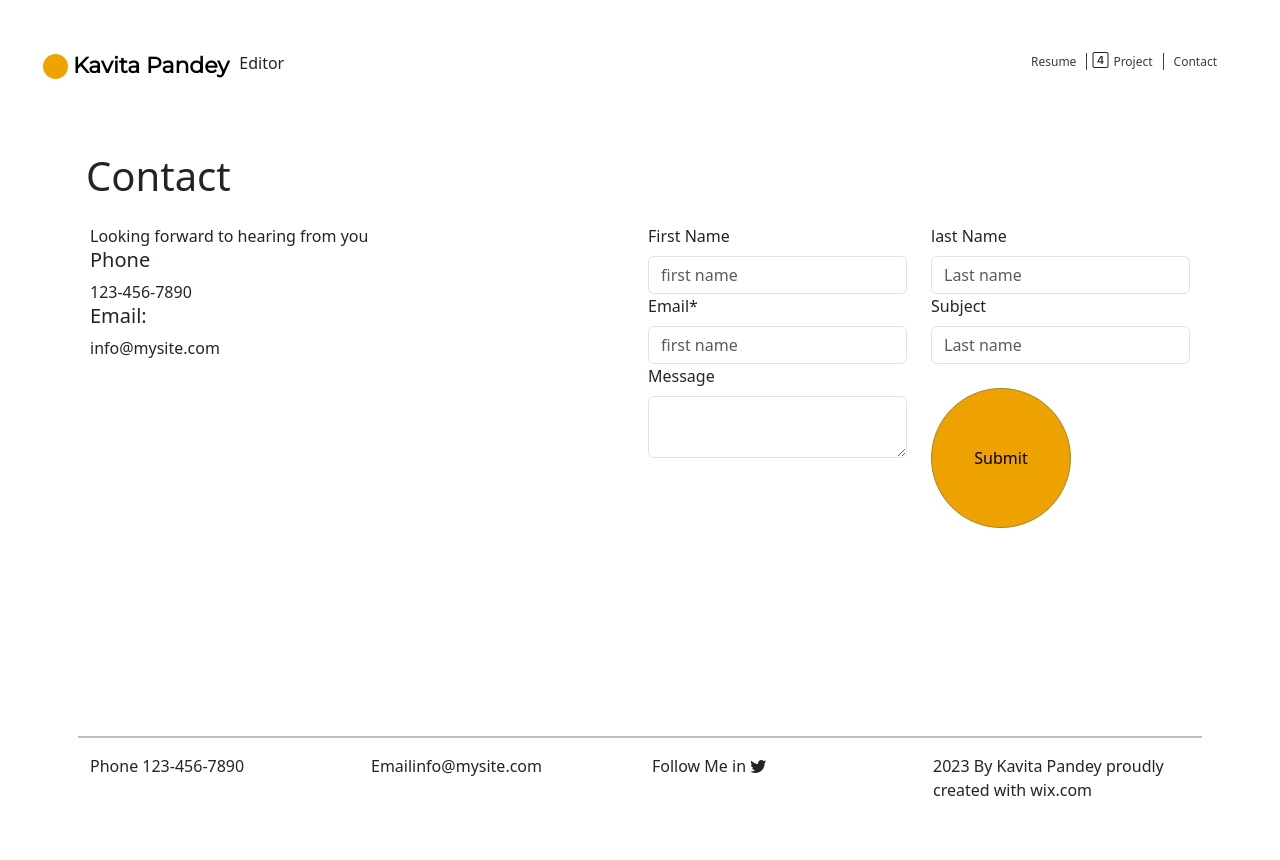
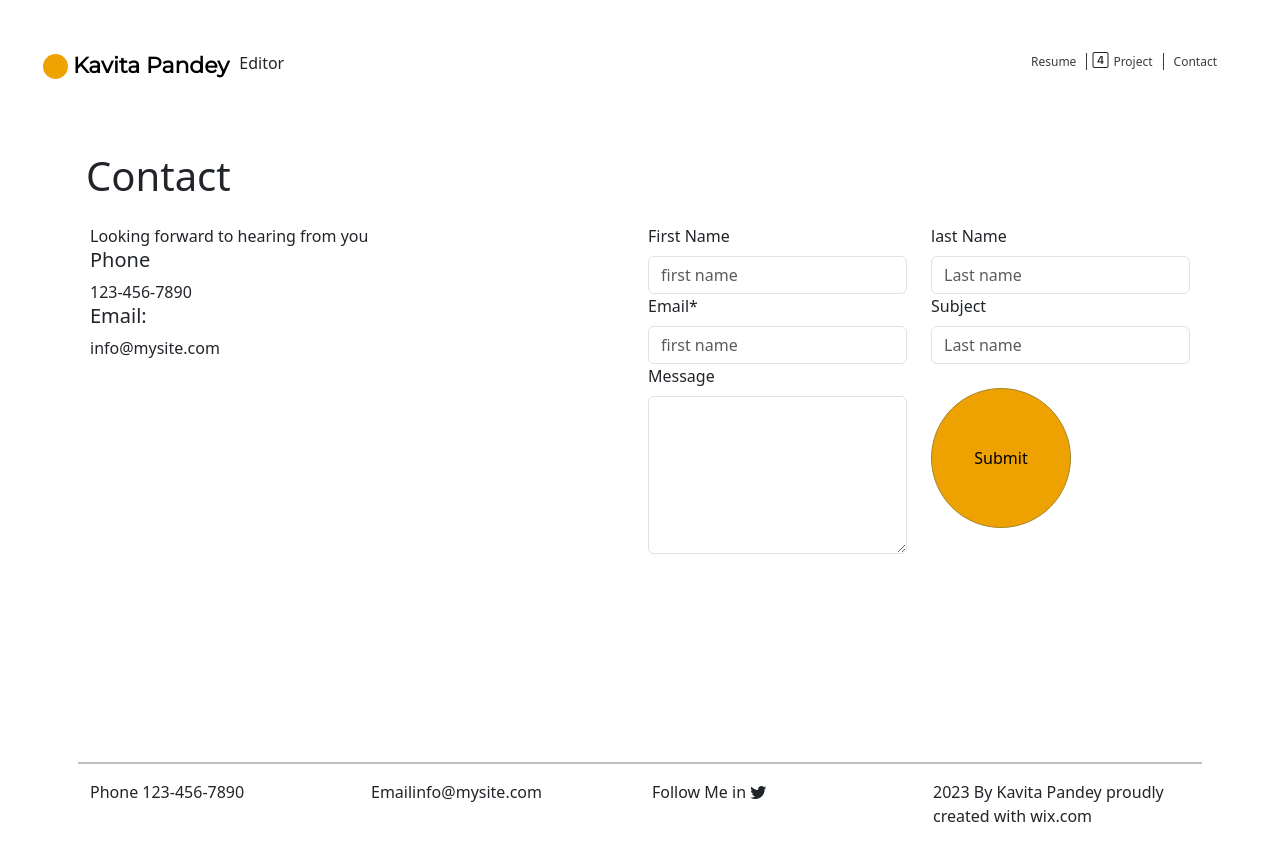
Before and after one commit to kavitaui/portfolio, a React (Create React App) app: page /contact in a window 1280 px wide. Before the commit the page ends 834 px from the top, so only its background shows below. Built offline with nearby package versions, Linux system fonts and the light colour scheme.

Commit message:
make contact

```diff
--- a/src/Componants/Contact.js
+++ b/src/Componants/Contact.js
@@ -1,4 +1,6 @@
-export default function contact() {
+export default function contact()
+
+{
     return (
         <div className="container px-2 py-2">
 
@@ -43,7 +45,8 @@ export default function contact() {
                                      <div className="col-6">
                                 <label for="message" className="form-label">Message</label>
                                 <div className="col-12">
-                                  <textarea className ="form-control" style={{maxHeight:'200px',resize:'vertical'}} id="FormControlInput1" />
+                                  <textarea className ="form-control" style={{Height:'200px',resize:'vertical'}}
+                                  rows ="6" cols ="50" id="FormControlInput1" />
 
                                 </div>
                                 </div>
```
Also changed, not shown: src/Componants/HomeComponant.js (line endings or trailing spaces).
